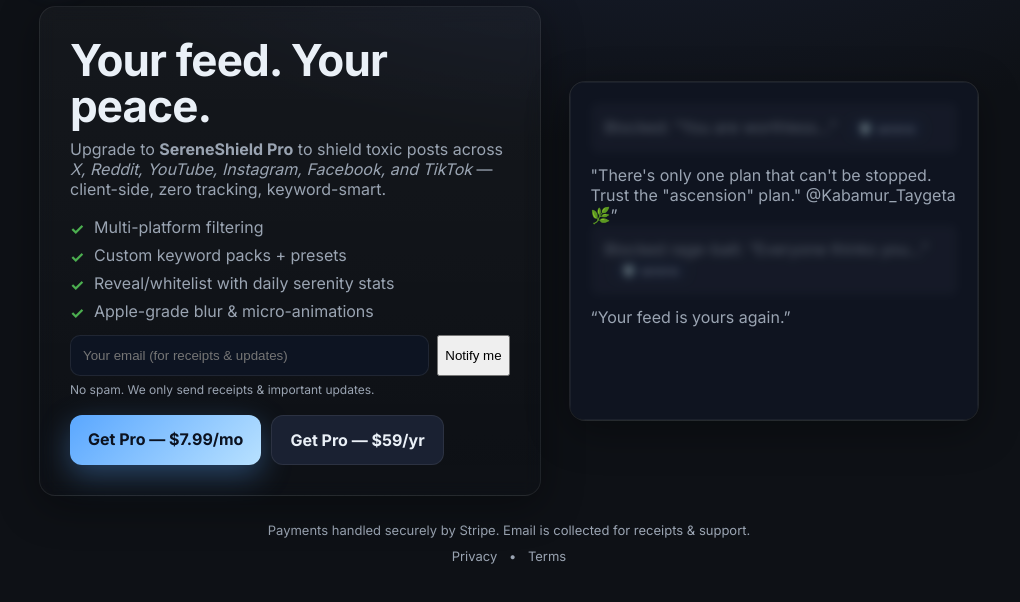
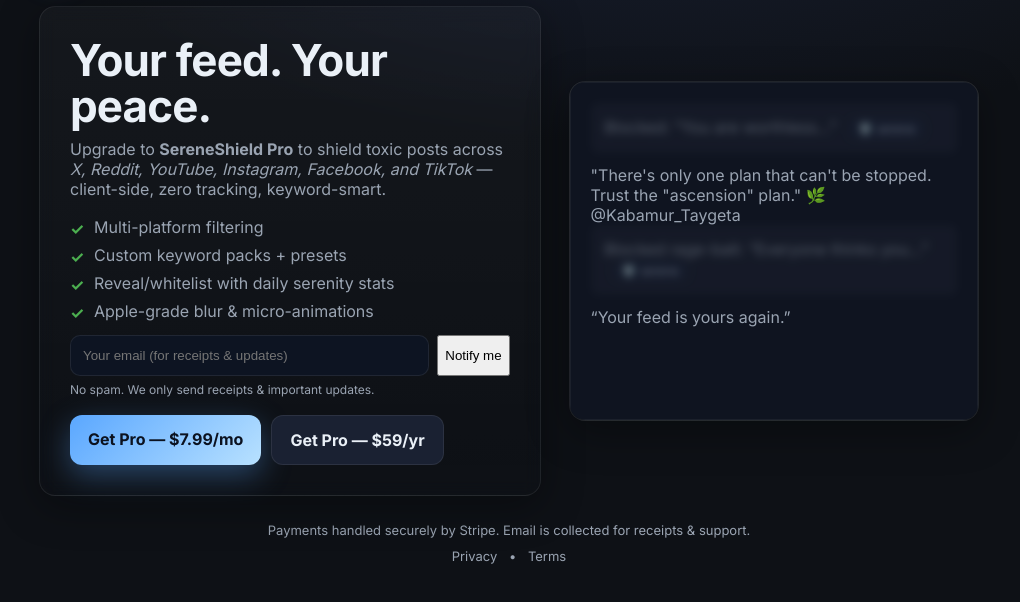
Before and after one commit to primalCam/sereneshield-site, a plain HTML site: page index.html in a window 1280 px wide. Shown: the part 106-708 px from the top of the page, without its empty margins (131-1151 px from the left). Drawn offline with Linux system fonts and the light colour scheme.

Commit message:
Update index.html

```diff
--- a/index.html
+++ b/index.html
@@ -91,7 +91,7 @@
       <div class="card shot">
         <div class="fake-feed">
           <div class="blurred">Blocked: “You are worthless…” <span class="tag">🛡️ serene</span></div>
-          <div>"There's only one plan that can't be stopped. Trust the "ascension" plan." @Kabamur_Taygeta 🌿”</div>
+          <div> "There's only one plan that can't be stopped. Trust the "ascension" plan." 🌿 @Kabamur_Taygeta </div>
           <div class="blurred">Blocked rage-bait: “Everyone thinks you…” <span class="tag">🛡️ serene</span></div>
           <div>“Your feed is yours again.”</div>
         </div>
```
